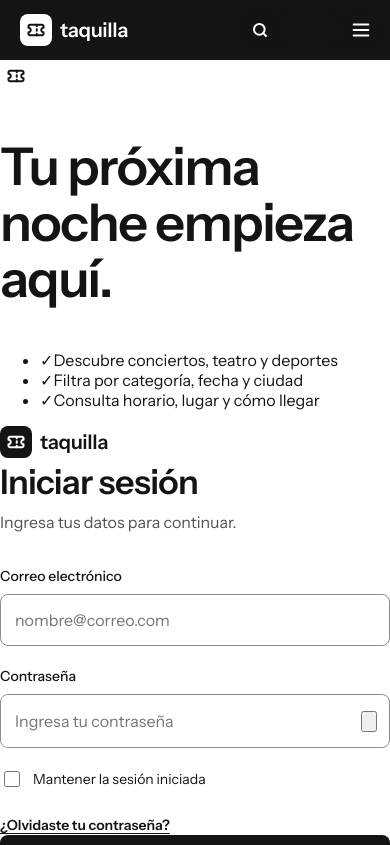
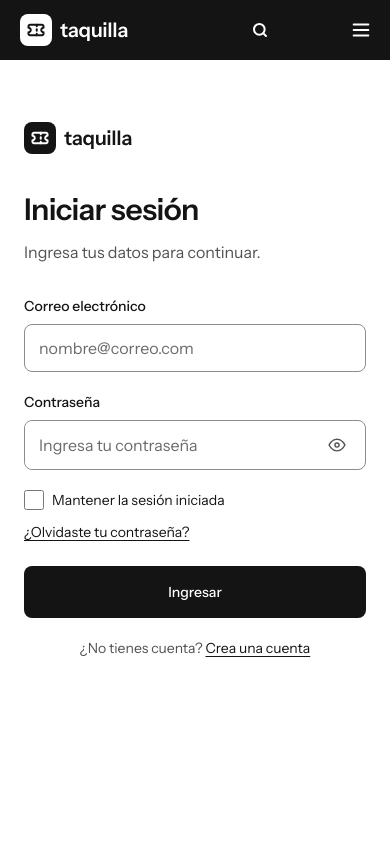
Before and after one commit to dana52855/Taquilla, a React (Vite) app: page /ingresar in a window 390 px wide. Shown: the top 845 px of the page. Built offline with nearby package versions, Linux system fonts and the light colour scheme; no server answers.

Commit message:
Ajustar diseño responsive de inicio de sesión

```diff
--- a/src/pages/IniciarSesion/IniciarSesion.css
+++ b/src/pages/IniciarSesion/IniciarSesion.css
@@ -1,13 +1,13 @@
 .inicio-sesion {
-  min-height: calc(100vh - 4.5rem);
+  min-height: 100vh;
   display: grid;
-  grid-template-columns: minmax(0, 1fr) minmax(0, 1fr);
+  grid-template-columns: 620px minmax(0, 1fr);
   background: var(--fondo-superficie);
 }
 
-.inicio-sesion-panel {
-  min-height: 42rem;
-  padding: 4rem clamp(2rem, 6vw, 5rem);
+.inicio-sesion-portada {
+  min-height: 100vh;
+  padding: 56px;
   display: flex;
   flex-direction: column;
   justify-content: space-between;
@@ -15,96 +15,121 @@
   background: var(--fondo-inverso);
 }
 
-.inicio-sesion-panel-contenido {
-  max-width: 34rem;
-  margin: auto 0;
+.inicio-sesion-logo-inverso {
+  display: inline-flex;
+  width: 109px;
+  height: 32px;
 }
 
-.inicio-sesion-etiqueta,
-.inicio-sesion-sobrelinea {
-  font-size: 0.75rem;
-  font-weight: 600;
-  letter-spacing: 0.12em;
+.inicio-sesion-logo-inverso svg,
+.inicio-sesion-logo-movil svg {
+  display: block;
+  width: 109px;
+  height: 32px;
 }
 
-.inicio-sesion-panel h1 {
-  margin: 1.25rem 0;
-  max-width: 10ch;
+.inicio-sesion-beneficios {
+  width: 100%;
+  max-width: 508px;
+  margin-bottom: 0;
 }
 
-.inicio-sesion-panel-contenido p:last-child {
-  color: var(--texto-inverso-suave);
-  max-width: 28rem;
+.inicio-sesion-beneficios h1 {
+  max-width: 10ch;
+  margin: 0 0 24px;
+  font-size: 52px;
+  line-height: 56px;
 }
 
-.inicio-sesion-panel-pie {
-  color: var(--texto-inverso-suave);
+.inicio-sesion-beneficios ul {
+  display: flex;
+  flex-direction: column;
+  gap: 24px;
+  margin: 0;
+  padding: 0;
+  list-style: none;
 }
 
-.inicio-sesion-contenedor {
+.inicio-sesion-beneficios li {
   display: flex;
+  align-items: center;
+  gap: 12px;
+  color: var(--texto-inverso);
+  font-size: 16px;
+  line-height: 28px;
+}
+
+.inicio-sesion-beneficios li span {
+  width: 28px;
+  height: 28px;
+  flex: 0 0 28px;
+  display: grid;
+  place-items: center;
+  border-radius: 50%;
+  background: #303030;
+  color: #ffffff;
+  font-size: 14px;
+  font-weight: 600;
+}
+
+.inicio-sesion-contenido {
+  min-width: 0;
+  min-height: 100vh;
+  display: flex;
+  align-items: center;
   justify-content: center;
-  align-items: center;
-  padding: 3rem clamp(1.5rem, 5vw, 4rem);
+  padding: 48px;
 }
 
 .inicio-sesion-formulario {
   width: 100%;
-  max-width: 25rem;
+  max-width: 400px;
+  transform: translateY(0);
 }
 
-.inicio-sesion-volver {
-  text-align: right;
-  color: var(--texto-secundario);
-  margin: 0 0 4rem;
-}
-
-.inicio-sesion a {
-  color: var(--texto-principal);
-  font-weight: 600;
-  text-decoration: underline;
-  text-underline-offset: 3px;
+.inicio-sesion-logo-movil {
+  display: none;
 }
 
 .inicio-sesion-encabezado {
-  margin-bottom: 2rem;
-}
-
-.inicio-sesion-sobrelinea {
-  color: var(--texto-secundario);
-  margin: 0 0 0.75rem;
+  margin-bottom: 44px;
 }
 
 .inicio-sesion-encabezado h2 {
-  margin: 0 0 0.5rem;
+  margin: 0 0 20px;
 }
 
-.inicio-sesion-encabezado > p:last-child {
+.inicio-sesion-encabezado p {
+  margin: 0;
   color: var(--texto-secundario);
-  margin: 0;
 }
 
 .inicio-sesion-campo {
   display: flex;
   flex-direction: column;
-  gap: 0.5rem;
-  margin-bottom: 1.25rem;
+  gap: 8px;
+  margin-bottom: 20px;
 }
 
 .inicio-sesion-campo > input,
 .inicio-sesion-contrasena input {
   width: 100%;
-  height: 3.25rem;
+  min-width: 0;
+  height: 48px;
   border: 1px solid var(--borde-fuerte);
   border-radius: var(--radio-md);
-  padding: 0 0.875rem;
+  padding: 0 14px;
   color: var(--texto-principal);
   background: var(--fondo-superficie);
   font: inherit;
-  min-width: 0;
 }
 
-.inicio-sesion-campo input:focus {
+.inicio-sesion-campo input::placeholder {
+  color: var(--texto-terciario);
+}
+
+.inicio-sesion-campo input:focus-visible,
+.inicio-sesion-contrasena:focus-within {
   outline: 2px solid var(--fondo-inverso);
   outline-offset: 2px;
 }
@@ -114,28 +139,12 @@
   border-color: var(--estado-error);
 }
 
-.inicio-sesion-etiqueta-fila {
-  display: flex;
-  justify-content: space-between;
-  align-items: center;
-  gap: 0.75rem;
-}
-
-.inicio-sesion-etiqueta-fila a {
-  font-size: 0.875rem;
-}
-
 .inicio-sesion-contrasena {
   display: flex;
   align-items: center;
   border: 1px solid var(--borde-fuerte);
   border-radius: var(--radio-md);
-  padding-right: 0.75rem;
-}
-
-.inicio-sesion-contrasena:focus-within {
-  outline: 2px solid var(--fondo-inverso);
-  outline-offset: 2px;
+  padding-right: 12px;
 }
 
 .inicio-sesion-contrasena input {
@@ -143,50 +152,93 @@
   outline: 0;
 }
 
-.inicio-sesion-contrasena input:focus {
+.inicio-sesion-contrasena input:focus-visible {
   outline: 0;
 }
 
-.inicio-sesion-mostrar {
+.inicio-sesion-ojo {
+  width: 32px;
+  height: 32px;
+  flex: 0 0 32px;
+  display: grid;
+  place-items: center;
+  padding: 5px;
   border: 0;
+  border-radius: 4px;
+  color: var(--texto-secundario);
   background: transparent;
-  color: var(--texto-principal);
-  font: inherit;
-  font-size: 0.875rem;
-  font-weight: 600;
-  cursor: pointer;
-  padding: 0.5rem 0;
-}
-
-.inicio-sesion-recordar {
-  display: flex;
-  align-items: center;
-  gap: 0.625rem;
-  margin: 0.25rem 0 1.5rem;
   cursor: pointer;
 }
 
-.inicio-sesion-recordar input {
-  width: 1rem;
-  height: 1rem;
-  accent-color: var(--fondo-inverso);
+.inicio-sesion-ojo:hover {
+  background: var(--fondo-sutil);
+}
+
+.inicio-sesion-ojo:focus-visible {
+  outline: 2px solid var(--fondo-inverso);
+  outline-offset: 2px;
+}
+
+.inicio-sesion-ojo svg {
+  width: 20px;
+  height: 20px;
+  fill: none;
+  stroke: currentColor;
+  stroke-width: 1.7;
+  stroke-linecap: round;
+  stroke-linejoin: round;
 }
 
 .inicio-sesion-error {
   color: var(--estado-error);
 }
 
+.inicio-sesion-opciones {
+  display: flex;
+  align-items: flex-start;
+  justify-content: space-between;
+  gap: 12px;
+  margin: 20px 0 20px;
+}
+
+.inicio-sesion-recordar {
+  display: flex;
+  align-items: center;
+  gap: 8px;
+  min-width: 0;
+  cursor: pointer;
+}
+
+.inicio-sesion-recordar input {
+  width: 20px;
+  height: 20px;
+  flex: 0 0 20px;
+  margin: 0;
+  accent-color: var(--marca-primario);
+}
+
+.inicio-sesion-recuperar {
+  flex: 0 0 auto;
+  text-align: right;
+}
+
+.inicio-sesion a:not(.inicio-sesion-logo-inverso):not(.inicio-sesion-logo-movil) {
+  color: var(--texto-principal);
+  text-decoration: underline;
+  text-underline-offset: 3px;
+}
+
 .inicio-sesion-error-general {
+  margin: 0 0 16px;
+  padding: 12px;
+  border-radius: var(--radio-md);
   color: var(--estado-error);
   background: var(--estado-error-suave);
-  padding: 0.75rem;
-  border-radius: var(--radio-md);
-  margin: 0 0 1rem;
 }
 
 .inicio-sesion-submit {
   width: 100%;
-  min-height: 3.25rem;
+  min-height: 52px;
   border: 0;
   border-radius: var(--radio-md);
   color: var(--texto-inverso);
@@ -199,40 +251,92 @@
   background: var(--marca-primario-hover);
 }
 
+.inicio-sesion-submit:focus-visible {
+  outline: 2px solid var(--marca-primario);
+  outline-offset: 3px;
+}
+
 .inicio-sesion-submit:disabled {
   opacity: 0.65;
   cursor: wait;
 }
 
-.inicio-sesion-ayuda {
+.inicio-sesion-crear {
+  margin: 20px 0 0;
+  text-align: center;
   color: var(--texto-secundario);
-  text-align: center;
-  margin-top: 1.5rem;
 }
 
-@media (max-width: 760px) {
+@media (max-width: 900px) {
   .inicio-sesion {
-    min-height: calc(100vh - 3.75rem);
-    display: block;
+    grid-template-columns: minmax(0, 0.85fr) minmax(0, 1fr);
   }
 
-  .inicio-sesion-panel {
+  .inicio-sesion-portada {
+    padding: 40px 32px;
+  }
+
+  .inicio-sesion-beneficios h1 {
+    font-size: 42px;
+    line-height: 46px;
+  }
+
+  .inicio-sesion-contenido {
+    padding: 32px 24px;
+  }
+
+  .inicio-sesion-opciones {
+    flex-wrap: wrap;
+  }
+}
+
+@media (max-width: 640px) {
+  .inicio-sesion {
+    display: block;
+    min-height: 100vh;
+  }
+
+  .inicio-sesion-portada {
     display: none;
   }
 
-  .inicio-sesion-contenedor {
-    min-height: calc(100vh - 3.75rem);
-    padding: 2rem 1.5rem 3rem;
-    align-items: flex-start;
+  .inicio-sesion-contenido {
+    display: block;
+    min-height: 100vh;
+    padding: 62px 24px 40px;
   }
 
   .inicio-sesion-formulario {
-    max-width: 25rem;
+    max-width: 342px;
     margin: 0 auto;
   }
 
-  .inicio-sesion-volver {
-    margin-bottom: 3rem;
+  .inicio-sesion-logo-movil {
+    display: inline-flex;
+    width: 109px;
+    height: 32px;
+    margin-bottom: 38px;
+  }
+
+  .inicio-sesion-encabezado {
+    margin-bottom: 32px;
+  }
+
+  .inicio-sesion-encabezado h2 {
+    margin-bottom: 12px;
+    font-size: 30px;
+    line-height: 36px;
+  }
+
+  .inicio-sesion-opciones {
+    display: flex;
+    flex-direction: column;
+    gap: 12px;
+    margin: 18px 0 24px;
+  }
+
+  .inicio-sesion-recuperar {
+    text-align: left;
   }
 }
 
```
